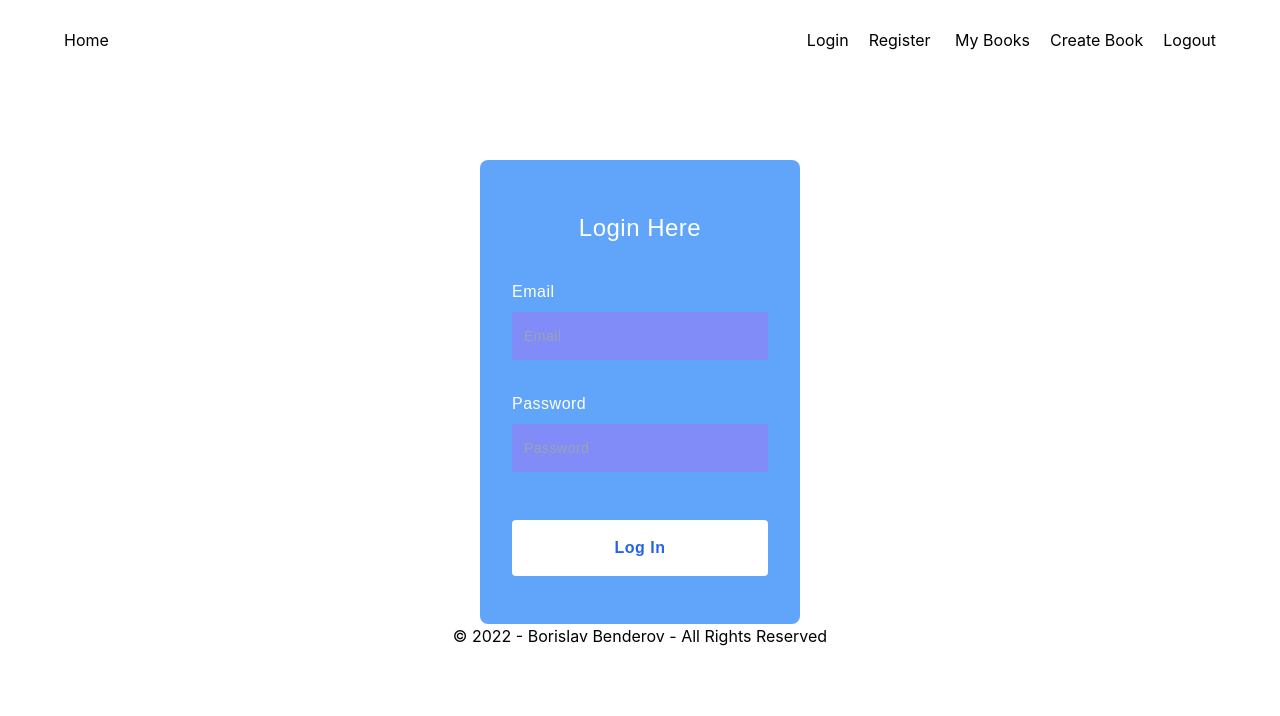
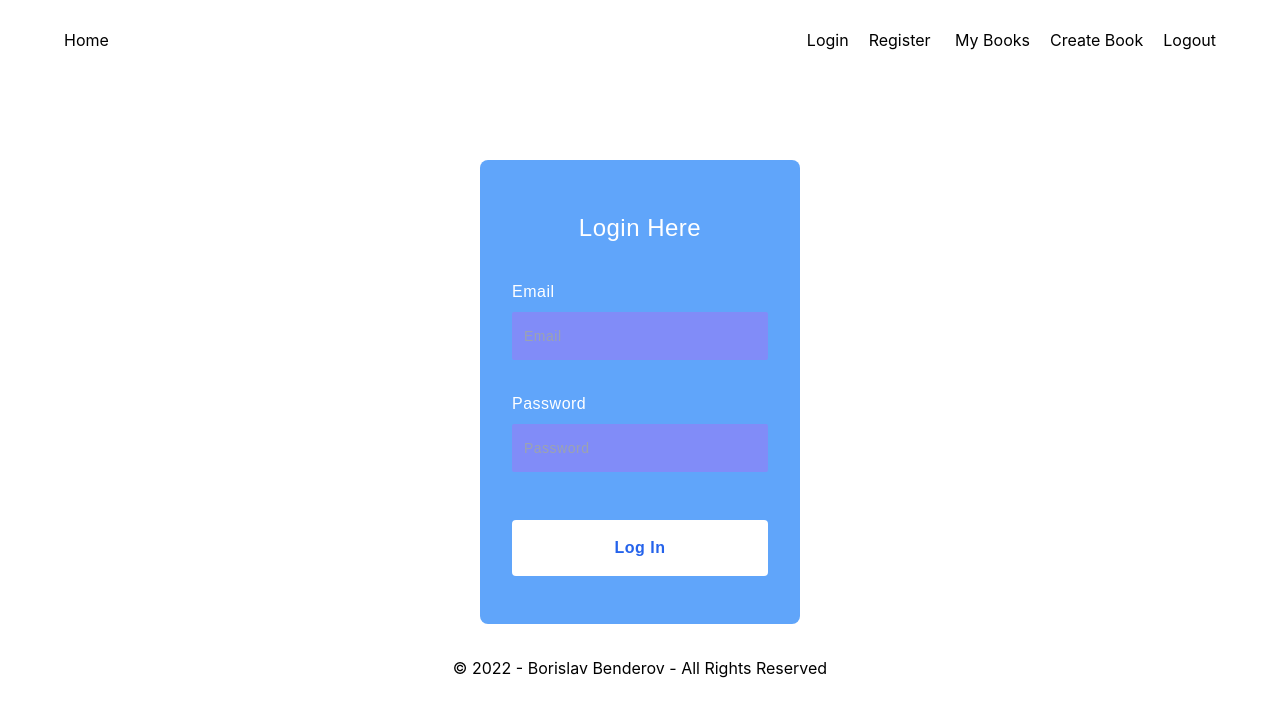
Before and after one commit to BorislavBenderov/mern-book-app, a React (Create React App) app in the folder client/: page / in a window 1280 px wide. Shown: the top 716 px of the page. Built offline with nearby package versions, Linux system fonts and the light colour scheme.

Commit message:
Update footer css

```diff
--- a/client/src/components/footer/Footer.js
+++ b/client/src/components/footer/Footer.js
@@ -1,6 +1,6 @@
 export const Footer = () => {
     return (
-        <footer className="text-center mb-4">
+        <footer className="text-center mb-4 mt-8">
             <p>© 2022 - Borislav Benderov - All Rights Reserved</p>
         </footer>
     );
```
